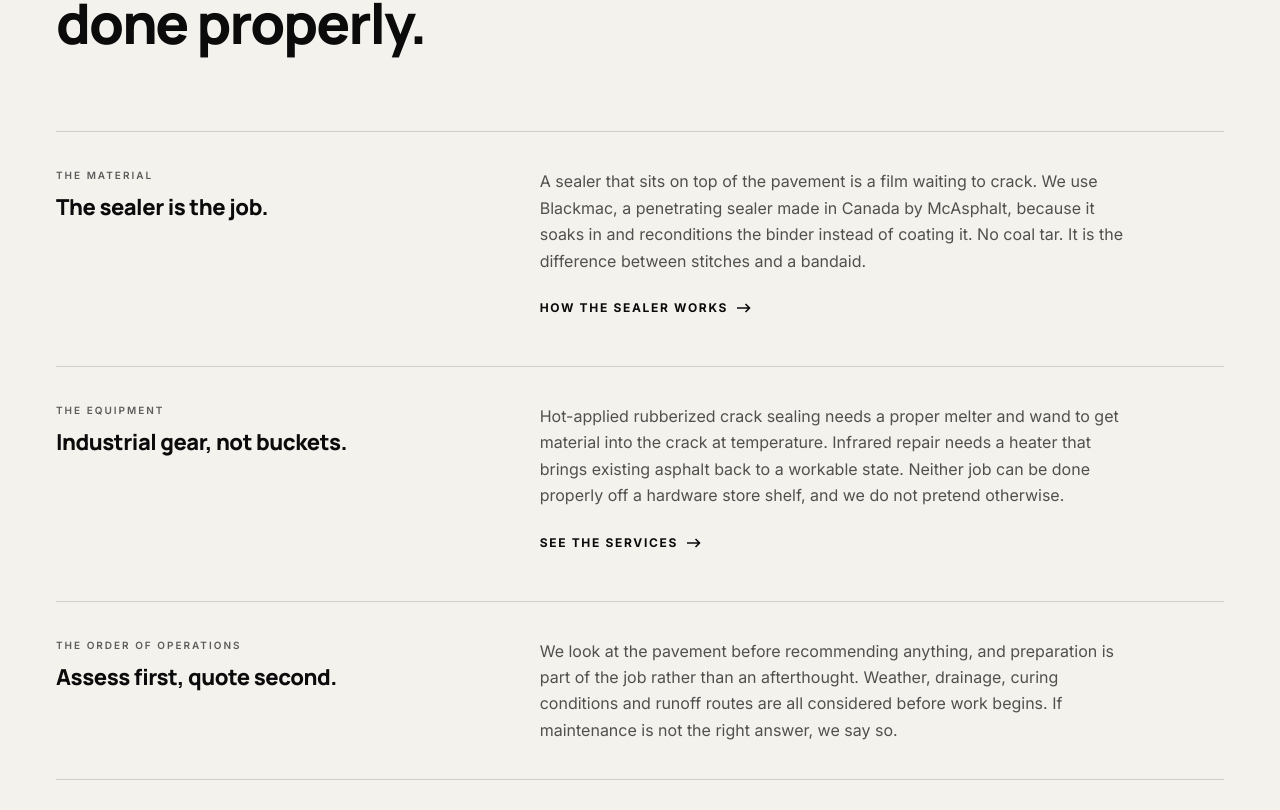
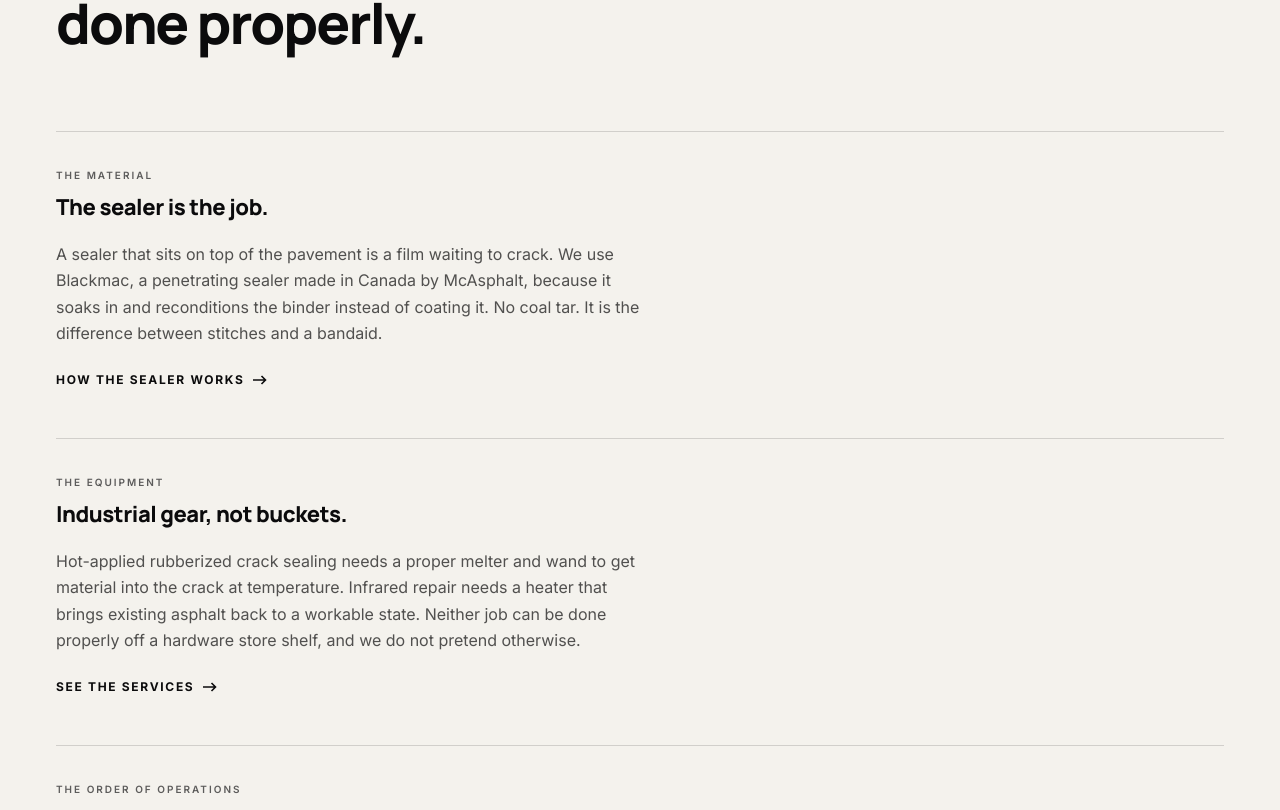
Before and after one commit to georgemourelatos456-sys/Tarmax-asphalt, a Next.js app: page / in a window 1280 px wide. Shown: the part 7090-7900 px from the top of the page. Built offline with nearby package versions, Linux system fonts and the light colour scheme; no server answers.

Commit message:
feat: adjust Method component layout and spacing
Refactored Method component to improve spacing and layout consistency.

Co-authored-by: georgemourelatos456-sys <315615478+georgemourelatos456-sys@users.noreply.github.com>

```diff
--- a/src/components/sections/Method.tsx
+++ b/src/components/sections/Method.tsx
@@ -40,12 +40,12 @@ export function Method() {
         <ul className="mt-14 border-t border-ink/15 md:mt-20">
           {DECISIONS.map((item, i) => (
             <Reveal as="li" key={item.title} delay={i * 70}>
-              <div className="grid gap-4 border-b border-ink/15 py-9 md:grid-cols-[1fr_1.6fr] md:gap-14">
+              <div className="border-b border-ink/15 py-9">
                 <div>
                   <p className="label text-[0.625rem] text-ink/65">{item.kicker}</p>
                   <h3 className="display-sm mt-3">{item.title}</h3>
                 </div>
-                <div>
+                <div className="mt-5">
                   <p className="max-w-[58ch] text-ink/70">{item.body}</p>
                   {item.link && (
                     <Link href={item.link.href} className="link-action mt-3 text-ink">
```
